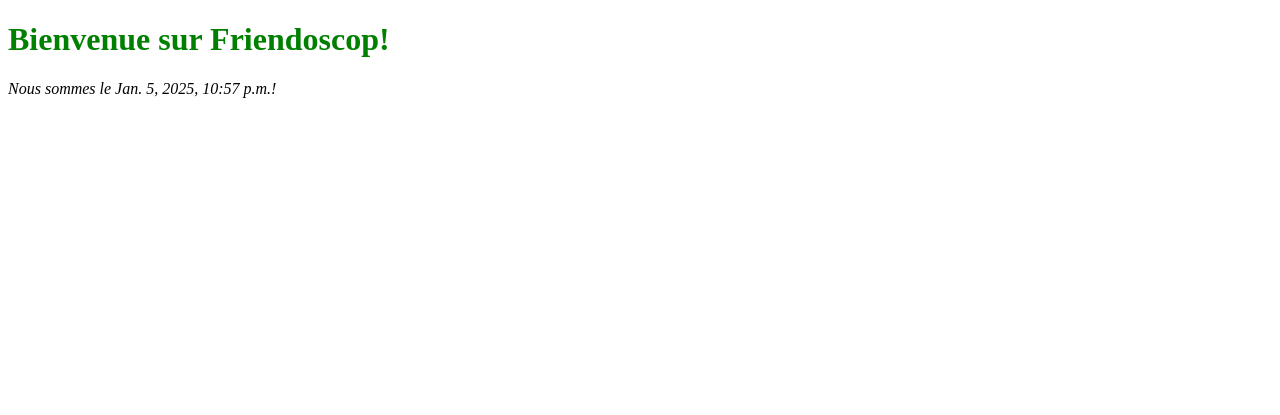
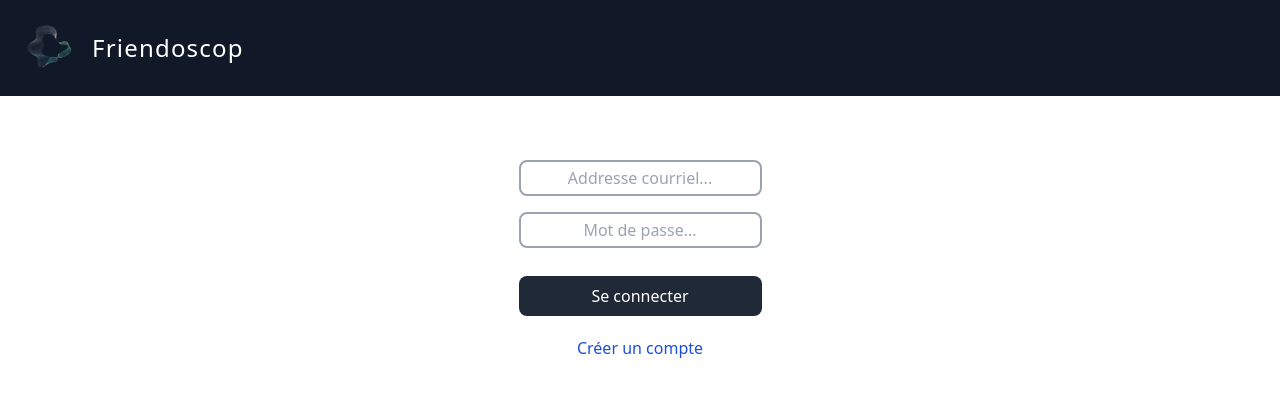
Before and after one commit to Mikeprogrammer973/friendoscop, a Django app: page / in a window 1280 px wide. Shown: the top 415 px of the page. Run offline with Django 5.2, Linux system fonts and the light colour scheme; some libraries are stand-ins or nearby versions.

Commit message:
django forms

```diff
--- a/__site__/settings.py
+++ b/__site__/settings.py
@@ -118,6 +118,10 @@
 
 STATIC_URL = 'static/'
 
+STATICFILES_DIRS = [
+    os.path.join(BASE_DIR, 'friendoscop/static')
+]
+
 # Default primary key field type
 # https://docs.djangoproject.com/en/5.1/ref/settings/#default-auto-field
 
--- /dev/null
+++ b/friendoscop/forms.py
@@ -0,0 +1,30 @@
+from django import forms
+
+class LoginForm(forms.Form):
+    input_style = 'w-full border-2 text-gray-700 border-gray-400 text-center rounded-lg p-1 my-2'
+
+    email = forms.EmailField(widget=forms.EmailInput(attrs={
+        'placeholder': 'Addresse courriel...',
+        'class': input_style
+    }))
+    password = forms.CharField(widget=forms.PasswordInput(attrs={
+        'placeholder': 'Mot de passe...',
+        'class': input_style
+    }))
+
+    def __init__(self, *args, **kwargs):
+        super().__init__(*args, **kwargs)
+        for field_name, field in self.fields.items():
+            field.label = ''
+
+    def clean(self):
+        cleaned_data = super(LoginForm, self).clean()
+
+        email = cleaned_data.get('email')
+        password = cleaned_data.get('password')
+
+        if email and password:
+            if email != 'antiquesclub007@gmail.com' or password != '007':
+                raise forms.ValidationError('Addresse courriel ou mot de passe erroné.')
+
+        return cleaned_data
--- a/friendoscop/templates/base.html
+++ b/friendoscop/templates/base.html
@@ -4,9 +4,15 @@
 <head>
     <meta charset="UTF-8">
     <meta name="viewport" content="width=device-width, initial-scale=1.0">
-    <title>Friendoscop - {% block title%}Bienvenue{% endblock %}</title>
+    <title>Friendoscop - {% block title %}Bienvenue{% endblock %}</title>
+    <script src="https://cdn.tailwindcss.com"></script>
 </head>
-<body id="">
-
+<body id='{% block bodyId %}genericPage{% endblock %}'>
+    <header class="bg-gray-900 text-white px-4">
+        {% block headerContent %}{% endblock %}
+    </header>
+    <section class="p-4 flex items-center justify-center">
+        {% block content %}{% endblock  %}
+    </section>
 </body>
 </html>
--- /dev/null
+++ b/friendoscop/templates/login.html
@@ -0,0 +1,31 @@
+
+{% extends "base.html" %}
+
+{% block title %}Connexion{% endblock  %}
+
+{% block headerContent %}
+    <div class="flex items-center">
+        <img src="static/img/logo.png">
+        <h1 class="-ml-5 text-xl md:text-2xl tracking-wider font-light">Friendoscop</h1>
+    </div>
+{% endblock  %}
+
+{% block content %}
+    <form action="login" method="post" class="bg-transparent min-w-[300px] p-10 rounded-lg border-box">
+        {% csrf_token %}
+        {{form.as_p}}
+        <style>
+            .errorlist {
+                color: #dc2626;
+                font-size: 0.875rem;
+            }
+            .errorlist li {
+                margin-top: 0.25rem;
+            }
+        </style>
+        <p class="grid grid-cols-1 gap-5 text-center pt-5">
+            <input class="px-1 py-2 bg-gray-800 text-white rounded-lg hover:bg-gray-700" type="submit" value="Se connecter">
+            <a class="text-blue-700" href="">Créer un compte</a>
+        </p>
+    </form>
+{% endblock  %}
--- a/friendoscop/templates/welcome.html
+++ /dev/null
@@ -1,13 +0,0 @@
-
-<!DOCTYPE html>
-<html lang="en">
-<head>
-    <meta charset="UTF-8">
-    <meta name="viewport" content="width=device-width, initial-scale=1.0">
-    <title>Friendoscop</title>
-</head>
-<body>
-    <h1 style='color:green'>Bienvenue sur Friendoscop!</h1>
-    <em>Nous sommes le {{current_datetime}}!</em>
-</body>
-</html>
--- a/friendoscop/urls.py
+++ b/friendoscop/urls.py
@@ -2,5 +2,7 @@
 from . import views
 
 urlpatterns = [
-    path("", views.welcome, name="welcome")
+    path("", views.login),
+    path("login", views.login),
+    path("home", views.home)
 ]
--- a/friendoscop/views.py
+++ b/friendoscop/views.py
@@ -1,6 +1,19 @@
-from django.shortcuts import render
-# from django.http import HttpResponse
+from django.shortcuts import render, redirect
+from django.http import HttpRequest
+from friendoscop.forms import LoginForm
 from datetime import datetime
 
-def welcome(request):
-    return render(request, 'welcome.html', {"current_datetime": datetime.now})
+def home(request):
+    return render(request, 'home.html', {"current_datetime": datetime.now})
+
+
+def login(request: HttpRequest):
+    if len(request.POST) > 0:
+        form = LoginForm(request.POST)
+        if form.is_valid():
+            return redirect('/home')
+        else:
+            return render(request, 'login.html', {'form': form})
+    else:
+        form = LoginForm()
+        return render(request, 'login.html', {'form': form})
```
Also changed, not shown: friendoscop/templates/home.html (added, +21 -0 lines), friendoscop/static/img/logo.png (added).
